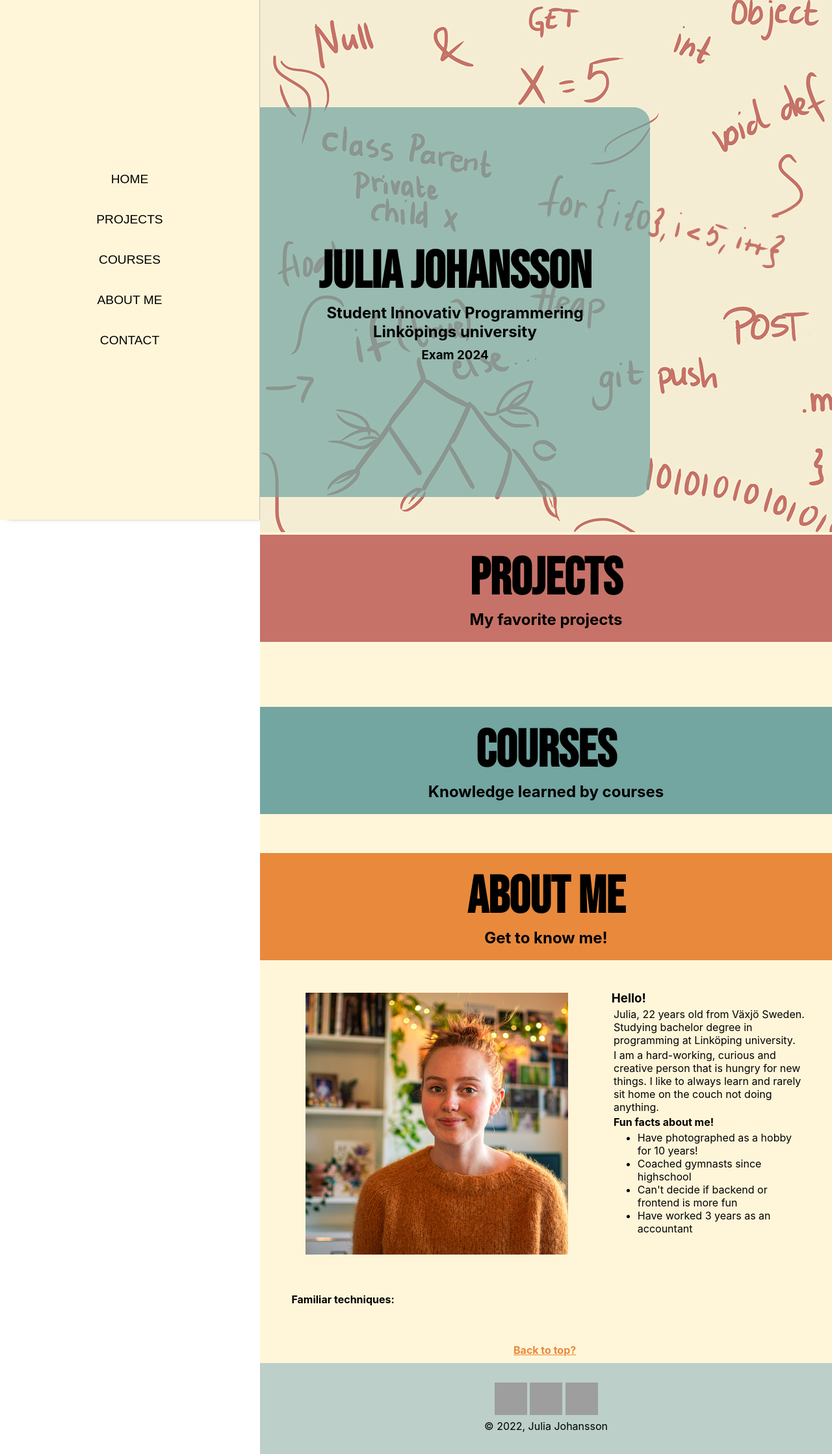
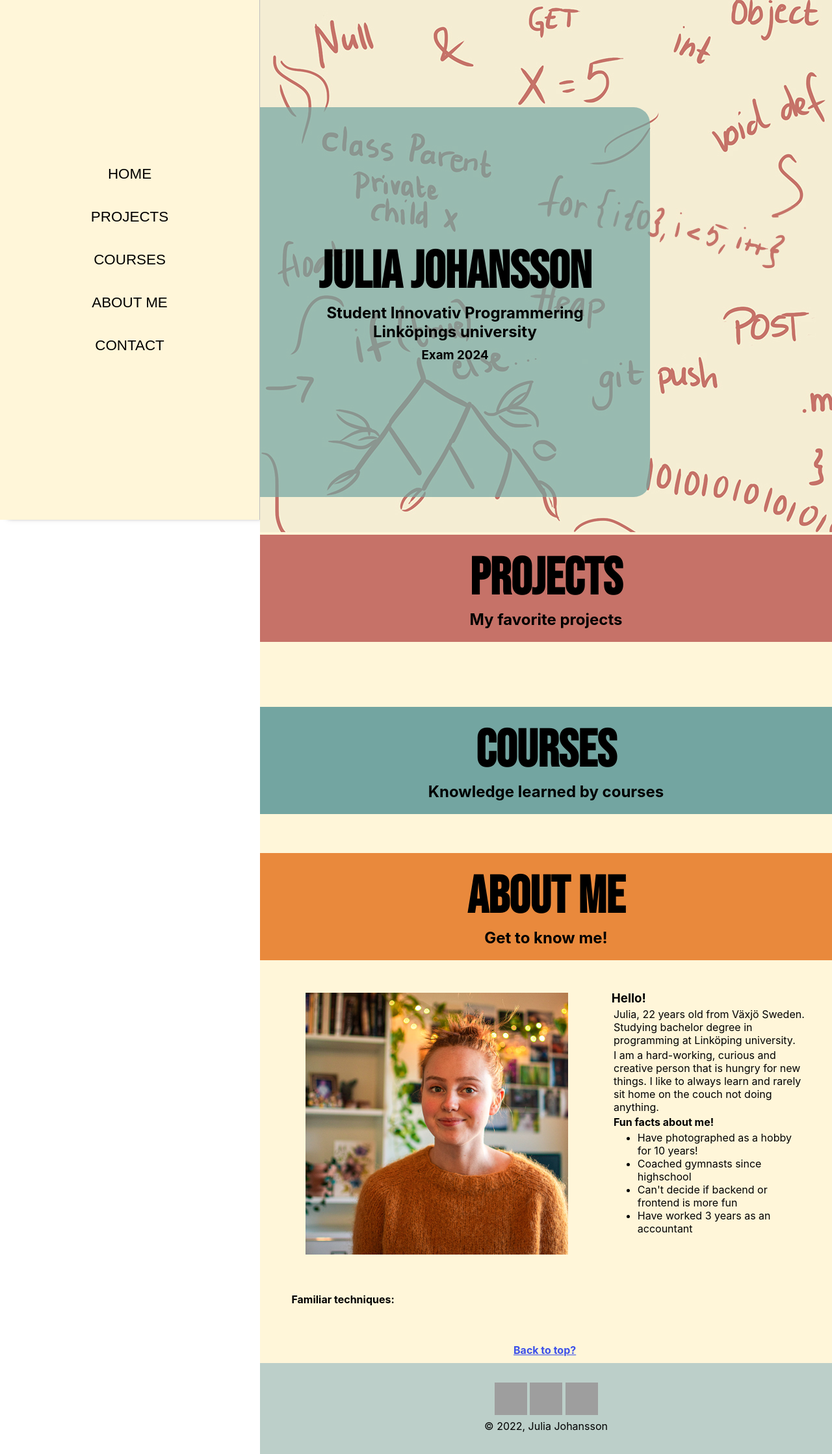
Before and after one commit to Jullstrulls/Portfolio, a Flask app: template templates/index.html in a window 1280 px wide. Shown: the whole page at 65% size. Run offline with Flask 2, Linux system fonts and the light colour scheme; the template is opened without the code that fills it, so the values that code supplies are empty; grey boxes are pictures that could not be loaded.

Commit message:
close #8, close #12

```diff
--- a/static/style/style.css
+++ b/static/style/style.css
@@ -16,11 +16,7 @@ p, li, label, h2, h3, a {
 }
 
 a {
-    color: #e9893c;
-}
-
-a:hover {
-    color: #b36b31;
+    color: #3c50e9;
 }
 
 p {
@@ -69,11 +65,13 @@ nav a{
     text-decoration: none;
     color: black;
     font-family: Arial, Helvetica, sans-serif;
-    font-size: 120%;
+    font-size: 1.4em;
     margin: 20px;
+    transition: font-size 0.25s;
 }
 
 nav a:hover {
+    font-size: 1.5em;
     font-weight: bold;
 }
 
--- a/templates/index.html
+++ b/templates/index.html
@@ -67,7 +67,7 @@
                     {% if course.projects_id %}
                     <h3>Course projects:</h3>
                     {% for project in course.projects_id %}
-                        <a href="/{{project.id}}">{{project.name}}</a>
+                        <a href="/project/{{project.id}}">{{project.name}}</a>
                     {% endfor %}
                     {% endif %}
                     <h3 class="school">{{course.school}}, {{course.start}} </h3>
```
Also changed, not shown: api.py (line endings or trailing spaces), static/script/script.js (line endings or trailing spaces).
